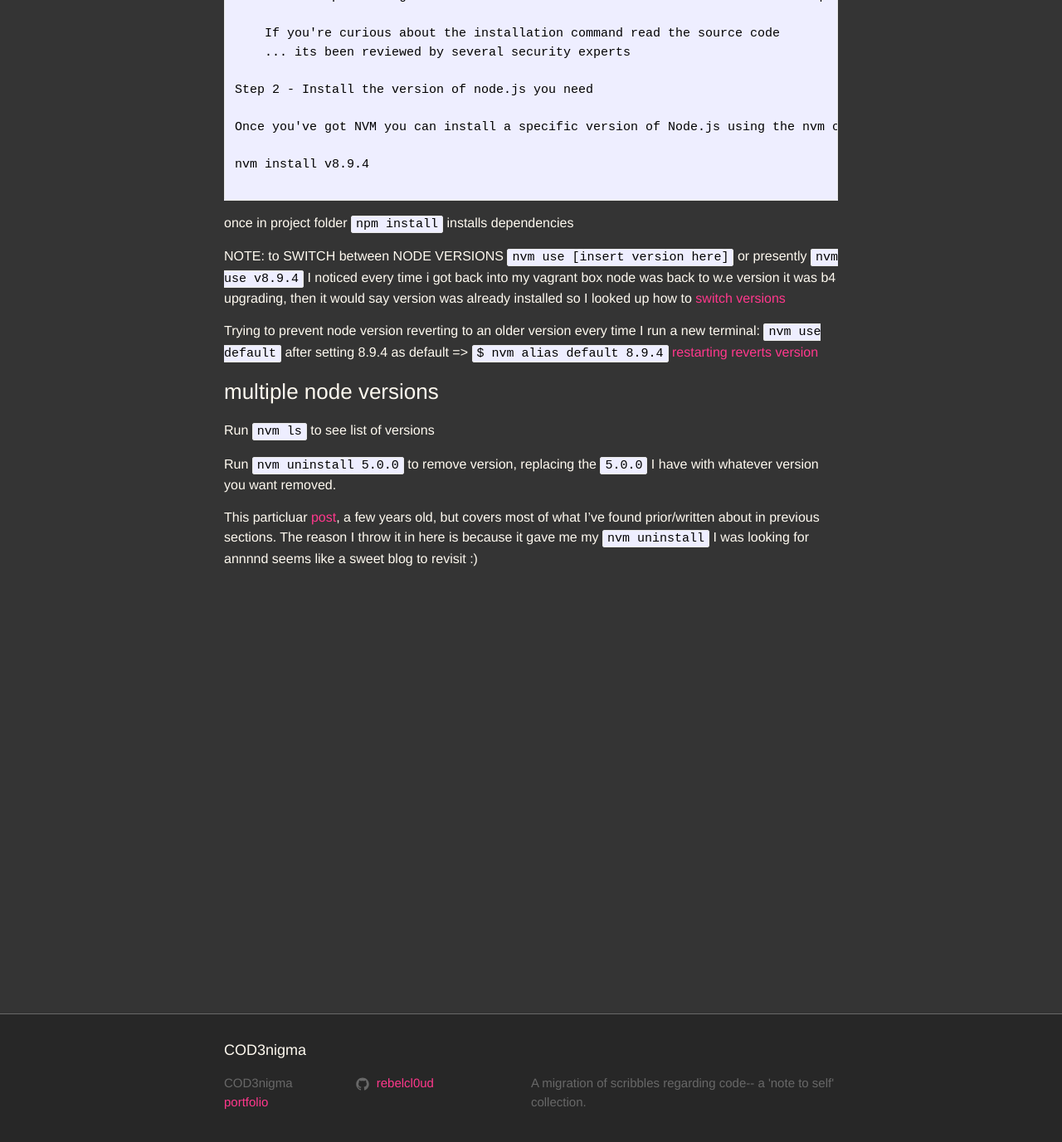
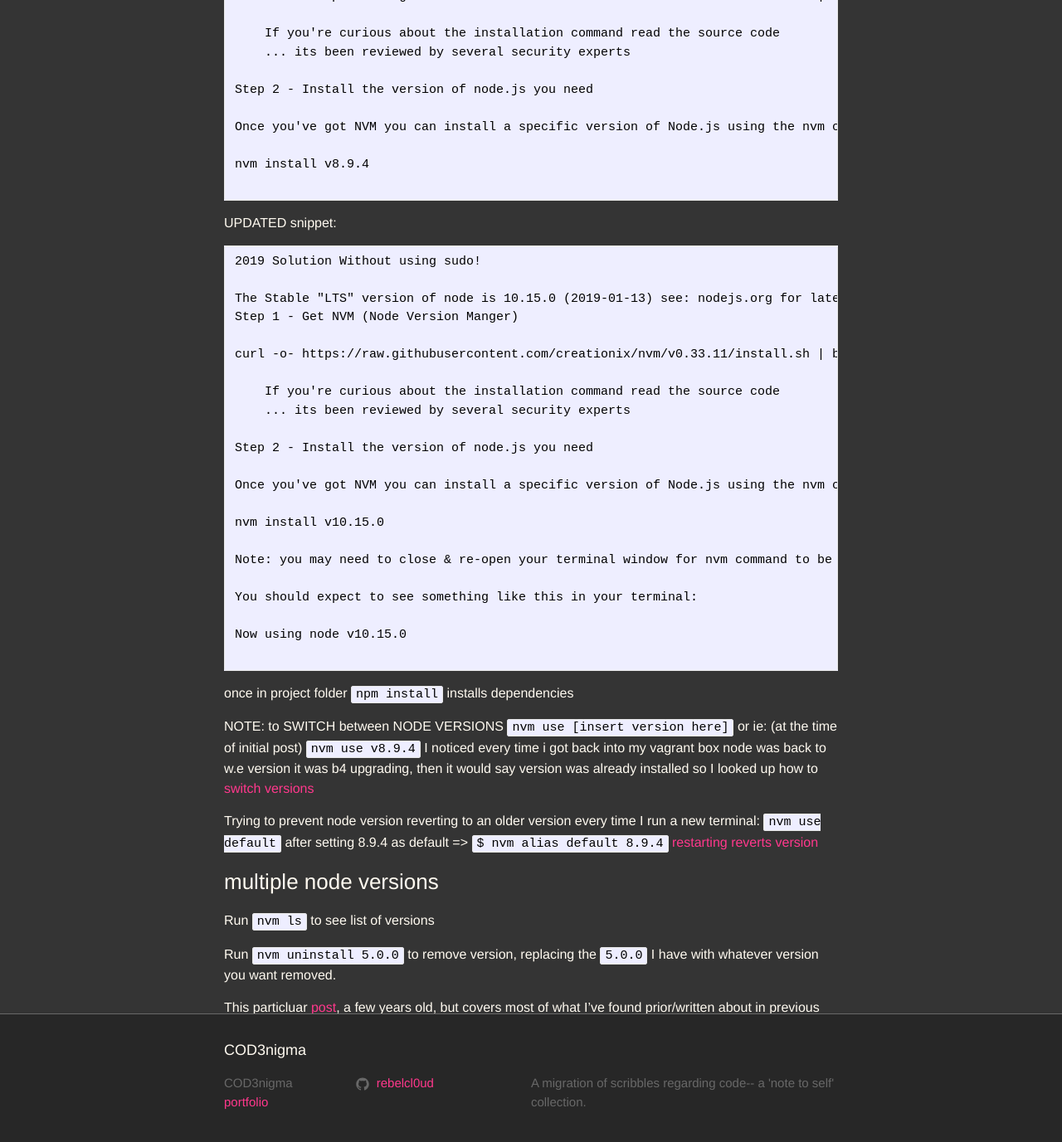
Before and after one commit to rebelcl0ud/blog, a Jekyll site: the page built from _posts/2018-05-21-[46]-node.markdown, in a window 1280 px wide and 1400 px high, scrolled down 621 px. Shown: the top 1377 px of the window at 83% size. Built offline with Jekyll 4.4.1, drawn with Linux system fonts in a browser that asks for light colours; some of the changed text lies outside the part shown.

Commit message:
update: stackoverflow updated snippet, 2019
updating nodeJS with nvm

````diff
--- a/_posts/2018-05-21-[46]-node.markdown
+++ b/_posts/2018-05-21-[46]-node.markdown
@@ -13,7 +13,7 @@ A post I've had floating about-- updating npm/node and all that jazz.
 
 for mac, needed `sudo`
 
-## updating node
+## updating nodeJS
 
 [STACKOVERFLOW](https://stackoverflow.com/questions/10075990/upgrading-node-js-to-latest-version#10076029)
 
@@ -36,9 +36,35 @@ nvm install v8.9.4
 
 ```
 
+UPDATED snippet:
+```
+2019 Solution Without using sudo!
+
+The Stable "LTS" version of node is 10.15.0 (2019-01-13) see: nodejs.org for latest.
+Step 1 - Get NVM (Node Version Manger)
+
+curl -o- https://raw.githubusercontent.com/creationix/nvm/v0.33.11/install.sh | bash
+
+    If you're curious about the installation command read the source code
+    ... its been reviewed by several security experts
+
+Step 2 - Install the version of node.js you need
+
+Once you've got NVM you can install a specific version of Node.js using the nvm command:
+
+nvm install v10.15.0
+
+Note: you may need to close & re-open your terminal window for nvm command to be available.
+
+You should expect to see something like this in your terminal:
+
+Now using node v10.15.0
+
+```
+
 once in project folder `npm install` installs dependencies
 
-NOTE: to SWITCH between NODE VERSIONS `nvm use [insert version here]` or presently `nvm use v8.9.4`
+NOTE: to SWITCH between NODE VERSIONS `nvm use [insert version here]` or ie: (at the time of initial post) `nvm use v8.9.4`
 	I noticed every time i got back into my vagrant box node was back to w.e version it was b4 upgrading, then it would say version was already installed so I looked up how to [switch versions](http://michael-kuehnel.de/node.js/2015/09/08/using-vm-to-switch-node-versions.html)
 
 Trying to prevent node version reverting to an older version every time I run a new terminal:
````
